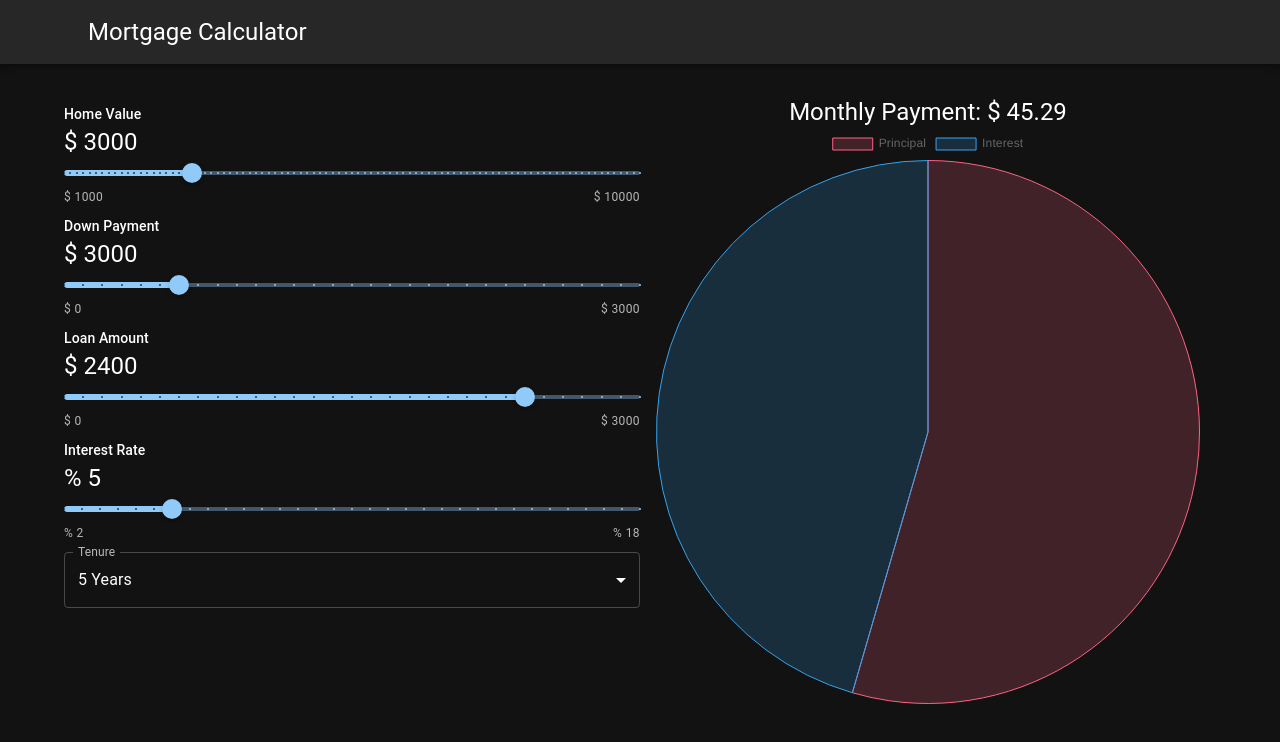
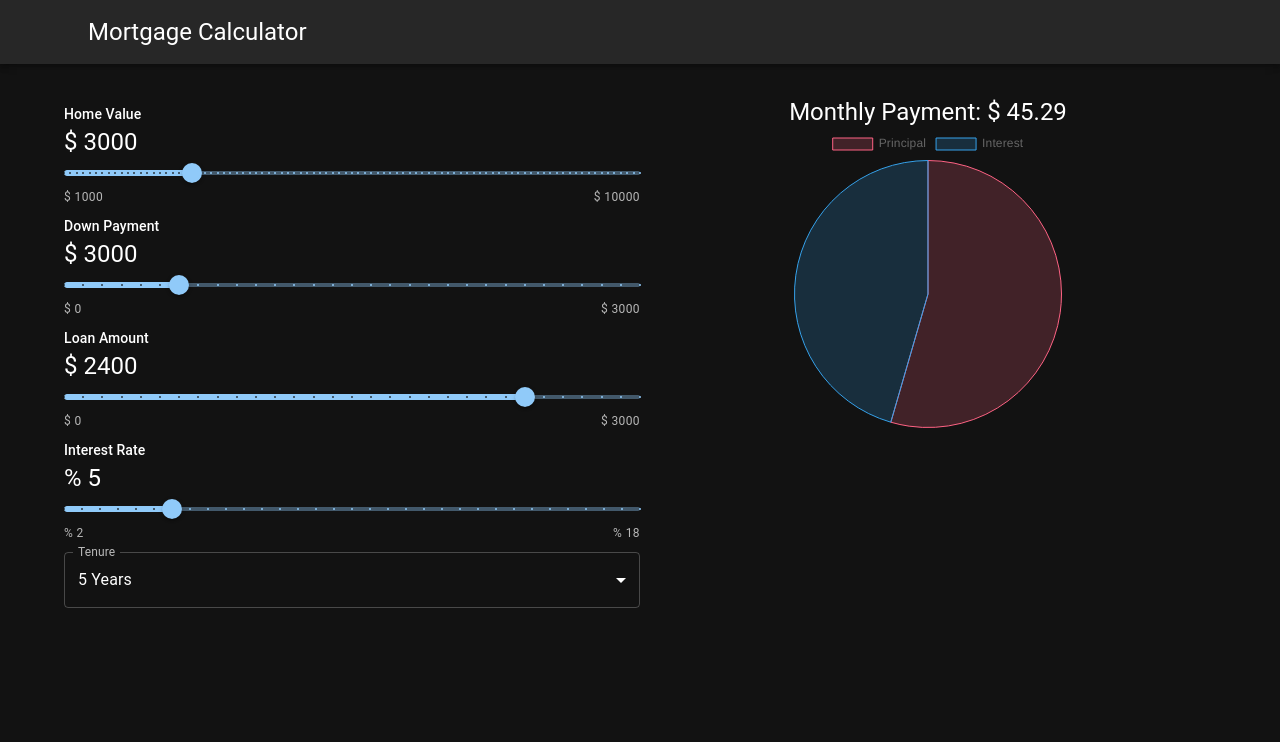
Before and after one commit to Yosefgeda/mortgage-calculator, a React (Create React App) app: page / in a window 1280 px wide. Shown: the top 742 px of the page. Built offline with nearby package versions, Linux system fonts and the light colour scheme.

Commit message:
Tenure select pie chart Resize

```diff
--- a/src/components/Result.js
+++ b/src/components/Result.js
@@ -46,7 +46,11 @@ const Result = ({data}) => {
       <Typography textAlign='center' variant='h5'>
         Monthly Payment: $ {monthlyPayment.toFixed(2)}
       </Typography>
-      <Pie data={pieChartData} />
+      <Stack direction='row' justifyContent='center'>
+        <div>
+          <Pie data={pieChartData} />
+        </div>
+      </Stack>
     </Stack>
   )
 }
```
